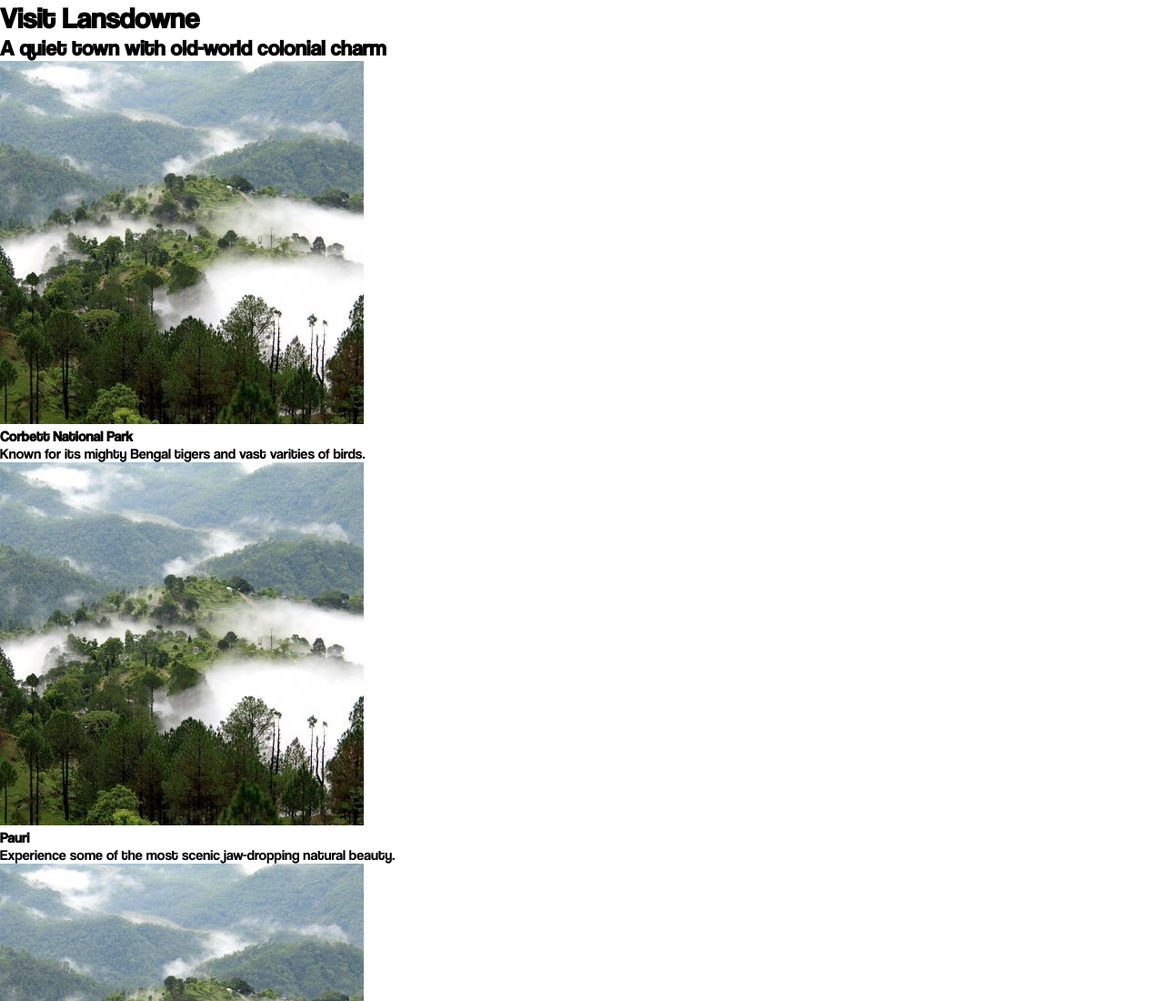
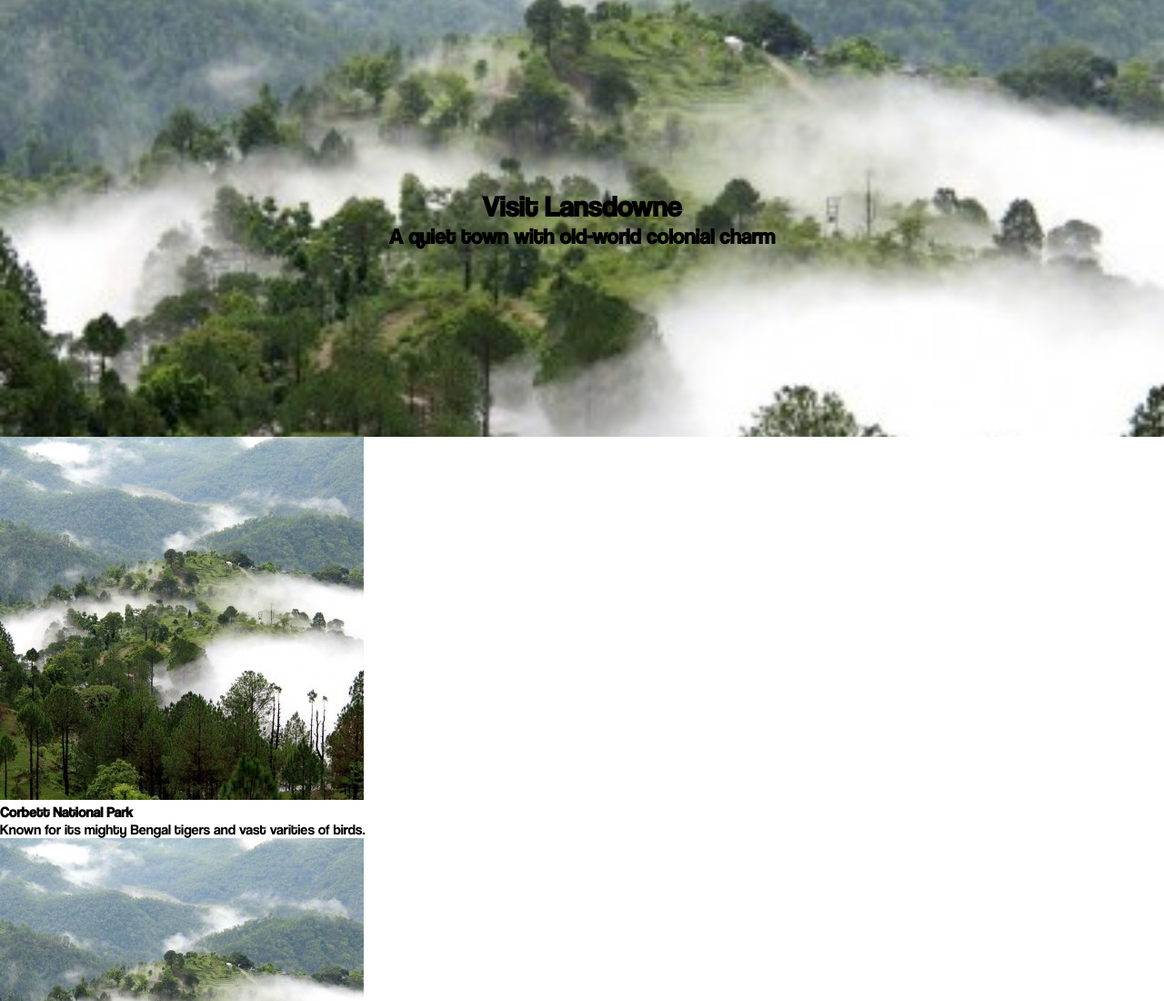
Before and after one commit to shantanuuchak/lansdowne, a plain HTML site: page index.html in a window 1280 px wide. Shown: the top 1100 px of the page at 91% size. Drawn offline with Linux system fonts and the light colour scheme.

Commit message:
header section
add background image

```diff
--- a/style.css
+++ b/style.css
@@ -9,3 +9,16 @@
 body {
   font-family: "Coolvetica";
 }
+
+header {
+  background: url("images/placeholder.jpg");
+  height: 60vh;
+  text-align: center;
+  background-repeat: no-repeat;
+  background-size: cover;
+  background-position: center;
+  display: flex;
+  justify-content: center;
+  align-items: center;
+  flex-direction: column;
+}
```
